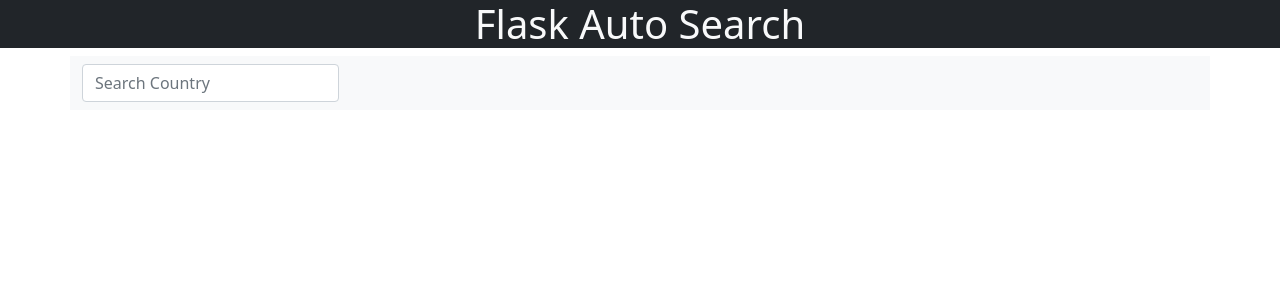
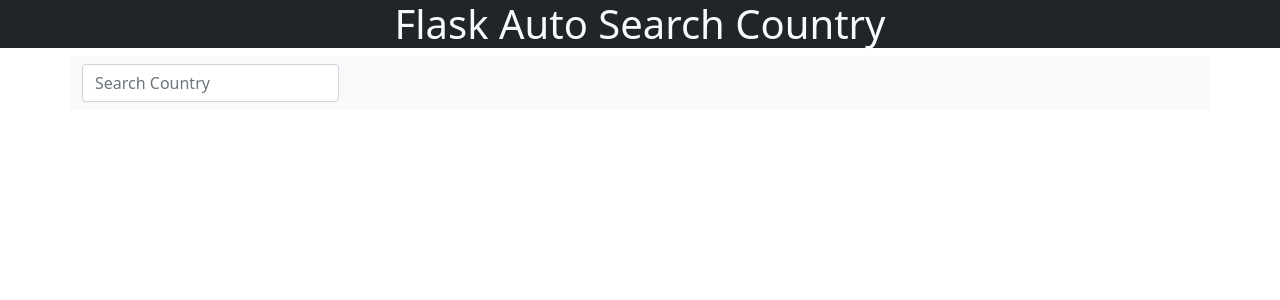
Before and after one commit to omtripathi786/flask_autocomplete, a Flask app: page / in a window 1280 px wide. Shown: the top 300 px of the page. Run offline with Flask 2, Linux system fonts and the light colour scheme; some libraries are stand-ins or nearby versions.

```diff
--- a/templates/index.html
+++ b/templates/index.html
@@ -10,7 +10,7 @@
     <script src="https://code.jquery.com/ui/1.12.1/jquery-ui.js"></script>
 </head>
 <body>
-<h1 class="text-center text-light bg-dark">Flask Auto Search</h1>
+<h1 class="text-center text-light bg-dark">Flask Auto Search Country</h1>
 <div class="container">
     <div class="row">
         <div class="navbar navbar-light bg-light">
```
